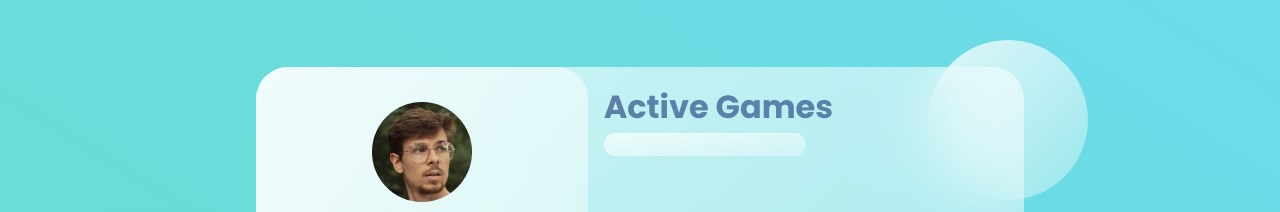
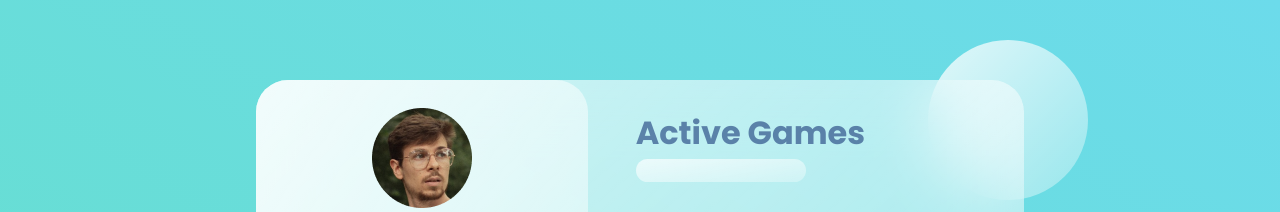
Before and after one commit to mlaversin/glass-website, a plain HTML site: page index.html in a window 1280 px wide. Shown: the top 212 px of the page. Drawn offline with Linux system fonts and the light colour scheme.

Commit message:
padding .games

```diff
--- a/styles.css
+++ b/styles.css
@@ -99,6 +99,7 @@ main {
 
 .games {
     flex: 2;
+    padding: 0rem 1rem;
 }
 
 .pro {
@@ -126,7 +127,7 @@ main {
 /* ---------- GAMES ---------- */
 
 .status {
-    margin-bottom: 3rem;
+    margin-bottom: 2rem;
 }
 
 .status input {
@@ -143,7 +144,7 @@ main {
 }
 
 .games {
-    margin: 1rem;
+    margin: 1rem 2rem;
     display: flex;
     flex-direction: column;
     justify-content: space-evenly;
@@ -161,6 +162,11 @@ main {
     padding: 1rem;
     box-shadow: 6px 6px 20px rgba(122, 122, 122, 0.2);
     justify-content: space-between;
+}
+
+.card img {
+    width: 80px;
+    height: 80px;
 }
 
 .progress {
```
